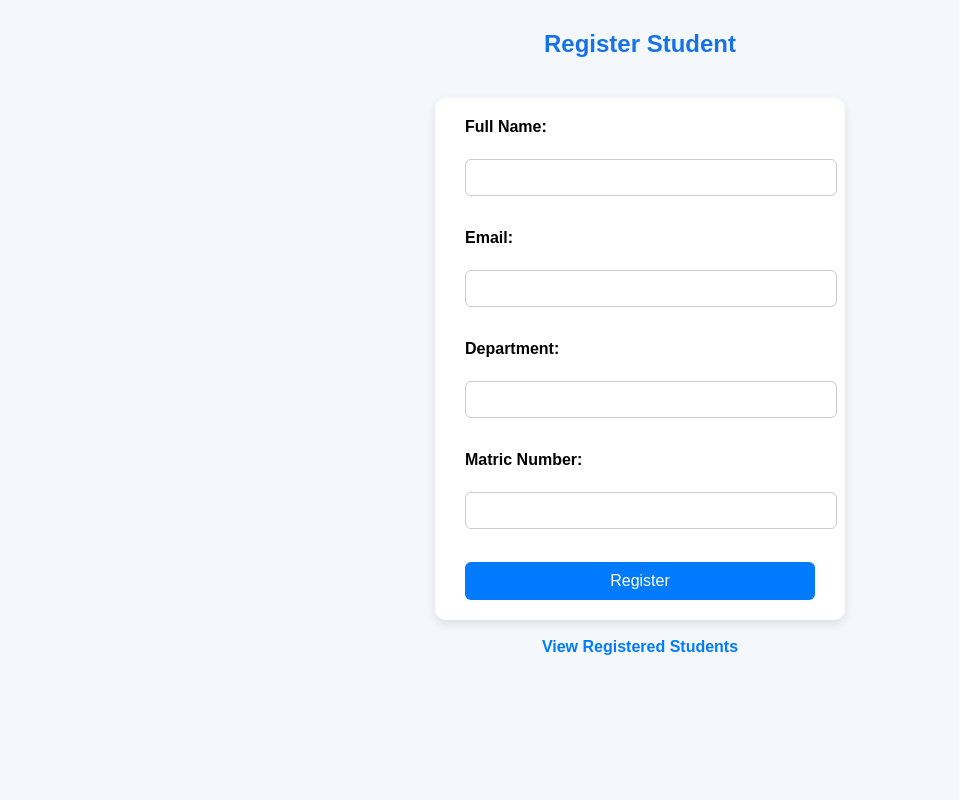
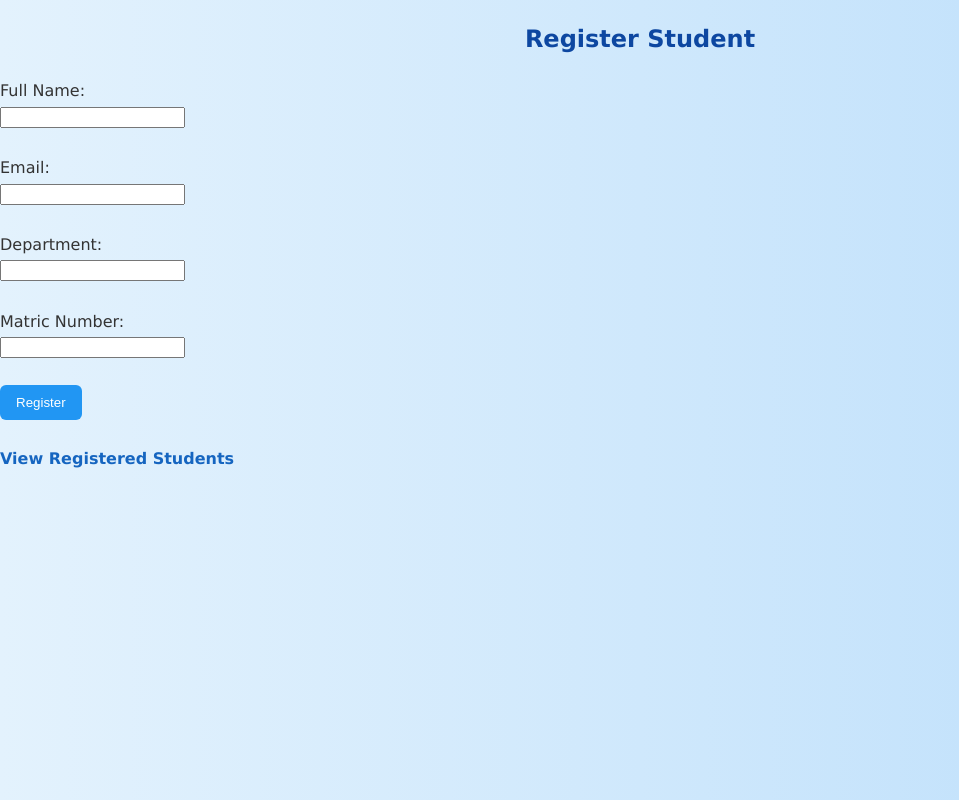
Before and after one commit to basseysampson/CSC-23-CSC-053-assignment-repo, a PHP site: page / in a window 1280 px wide. Shown: the whole page, without its empty margins (0-959 px from the left). Run offline with PHP 8.4, Linux system fonts and the light colour scheme.

Commit message:
Update style.css

```diff
--- a/style.css
+++ b/style.css
@@ -1,106 +1,66 @@
-/* General page style */
+/* General Page Styling */
 body {
-    font-family: Arial, sans-serif;
-    background: #f4f7fb;
+  font-family: Verdana, Geneva, sans-serif;
   margin: 0;
   padding: 0;
-    display: flex;
-    flex-direction: column;
-    align-items: center;
+  background: linear-gradient(to right, #e3f2fd, #bbdefb);
+  color: #333;
+  line-height: 1.6;
 }
 
-/* Headings */
-h2 {
-    color: #1872e7;
-    margin-top: 30px;
+/* Container */
+.container {
+  width: 80%;
+  margin: 30px auto;
+  background: #fff;
+  padding: 25px;
+  border-radius: 12px;
+  box-shadow: 0 4px 10px rgba(0,0,0,0.15);
 }
 
-/* Form container */
-form {
-    background: #fff;
-    padding: 20px 30px;
-    margin-top: 20px;
-    border-radius: 10px;
-    box-shadow: 0 4px 10px rgba(0,0,0,0.1);
-    width: 350px;
-}
-
-label {
-    font-weight: bold;
-    display: block;
-    margin-bottom: 5px;
-}
-
-input[type="text"],
-input[type="email"] {
-    width: 100%;
-    padding: 10px;
-    margin-bottom: 15px;
-    border: 1px solid #ccc;
-    border-radius: 6px;
-}
-
-button {
-    background: #007BFF;
-    color: white;
-    border: none;
-    padding: 10px 15px;
-    font-size: 16px;
-    border-radius: 6px;
-    cursor: pointer;
-    width: 100%;
-    transition: 0.3s;
-}
-
-button:hover {
-    background: #0056b3;
+/* Header */
+h1, h2, h3 {
+  text-align: center;
+  color: #0d47a1;
 }
 
 /* Links */
 a {
-    color: #007BFF;
+  color: #1565c0;
   text-decoration: none;
   font-weight: bold;
 }
-
 a:hover {
   text-decoration: underline;
+  color: #0d47a1;
 }
 
-/* Table styles */
+/* Table */
 table {
+  width: 100%;
   border-collapse: collapse;
-    margin-top: 30px;
-    width: 90%;
-    max-width: 800px;
-    background: #fff;
-    box-shadow: 0 4px 10px rgba(0,0,0,0.1);
+  margin-top: 20px;
 }
-
-table th, table td {
-    border: 1px solid #ddd;
+th, td {
   padding: 12px;
-    text-align: center;
+  border: 1px solid #ccc;
+  text-align: left;
 }
-
-table th {
-    background: #007BFF;
+th {
+  background: #1976d2;
   color: white;
 }
 
-table tr:nth-child(even) {
-    background: #f9f9f9;
+/* Buttons */
+button {
+  background: #2196f3;
+  color: white;
+  border: none;
+  padding: 10px 16px;
+  border-radius: 6px;
+  cursor: pointer;
+  transition: 0.3s;
 }
-
-/* Delete button */
-.delete-btn {
-    background: #dc3545;
-    color: white;
-    padding: 6px 12px;
-    border-radius: 5px;
-    text-decoration: none;
+button:hover {
+  background: #0d47a1;
 }
-
-.delete-btn:hover {
-    background: #a71d2a;
-}
```
Lines whose indentation alone changed are shown as unchanged.
